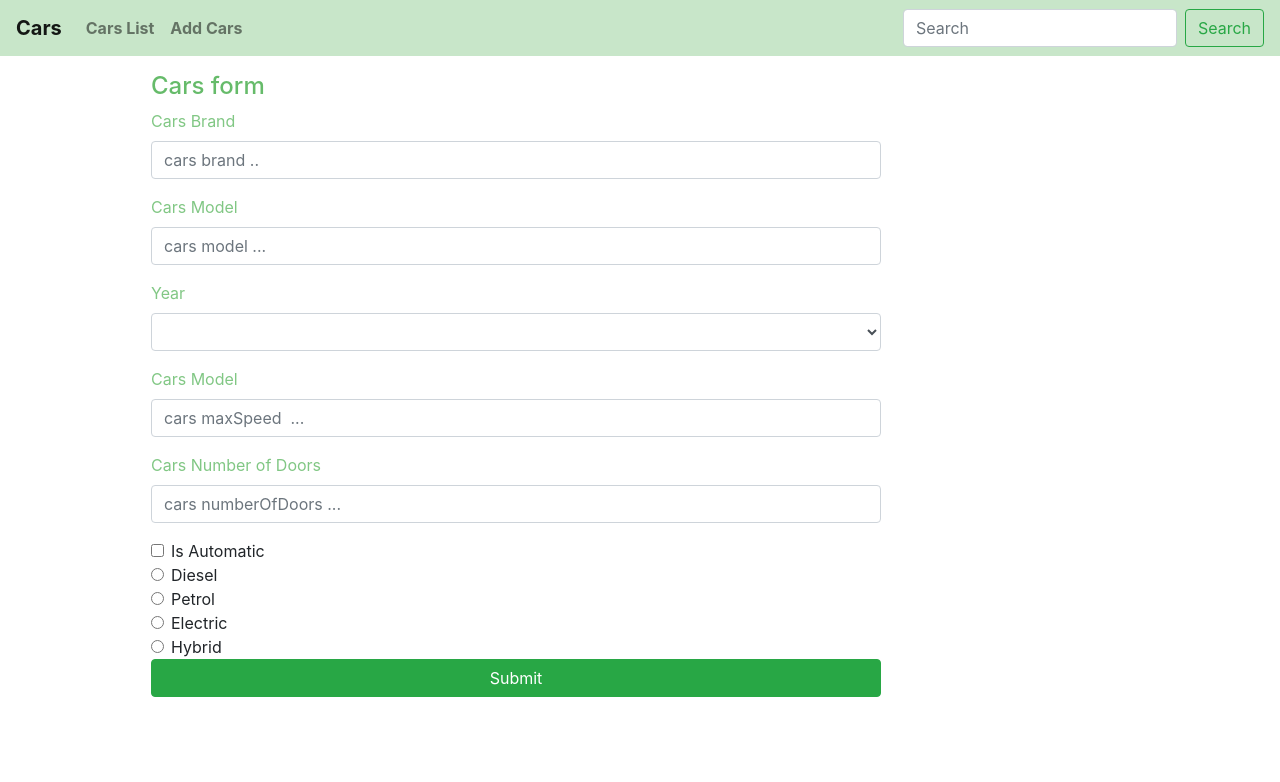
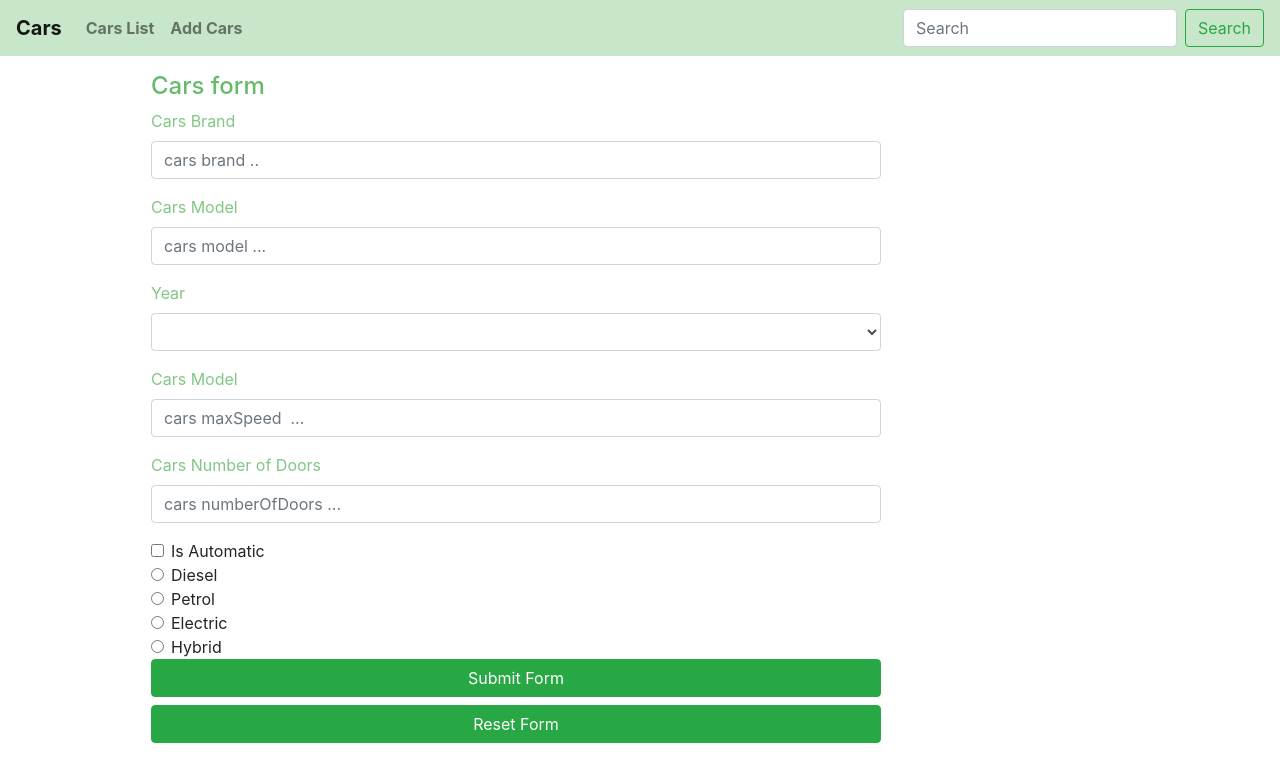
Before and after one commit to BSvetlana/cars-app, a Vue app: page /addcars in a window 1280 px wide. Shown: the top 782 px of the page. Built offline with nearby package versions, Linux system fonts and the light colour scheme.

Commit message:
reset button

```diff
--- a/src/components/AddCars.vue
+++ b/src/components/AddCars.vue
@@ -70,7 +70,10 @@
               </div>
 
 
-            <button type="sumbit" class="btn btn-success btn-block" style="backgroud-color: #81C784;">Submit</button>
+            <button type="sumbit" class="btn btn-success btn-block" style="backgroud-color: #81C784;">Submit Form</button>
+
+            <button @click="reset" type="sumbit" class="btn btn-success btn-block" style="backgroud-color: #81C784;">Reset Form</button>
+
           </form>
         </div>
       </div>
@@ -117,6 +120,9 @@ import { cars } from '../services/CarsService.js'
           }).catch((error) => {
           console.log(error)
         })
+      },
+      reset(){
+        this.newCars = {}
       }
     }
   }
```
